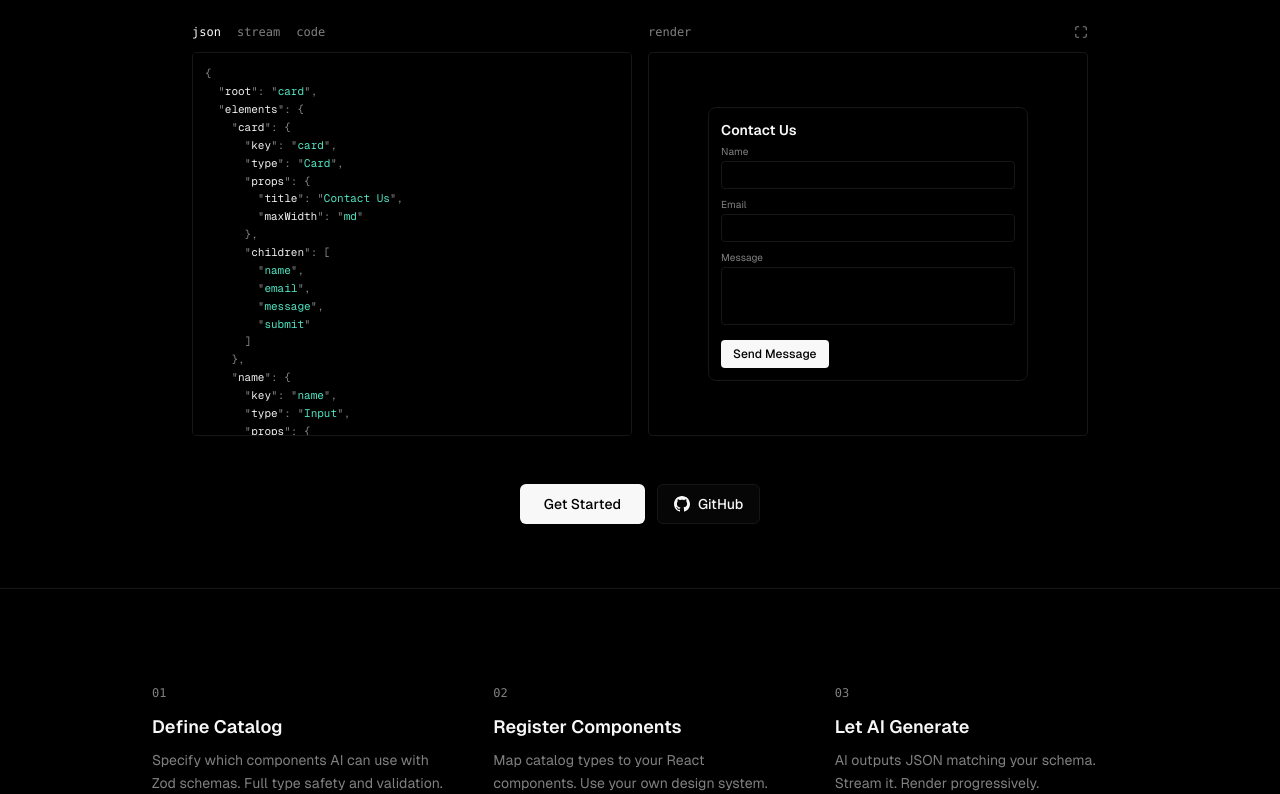
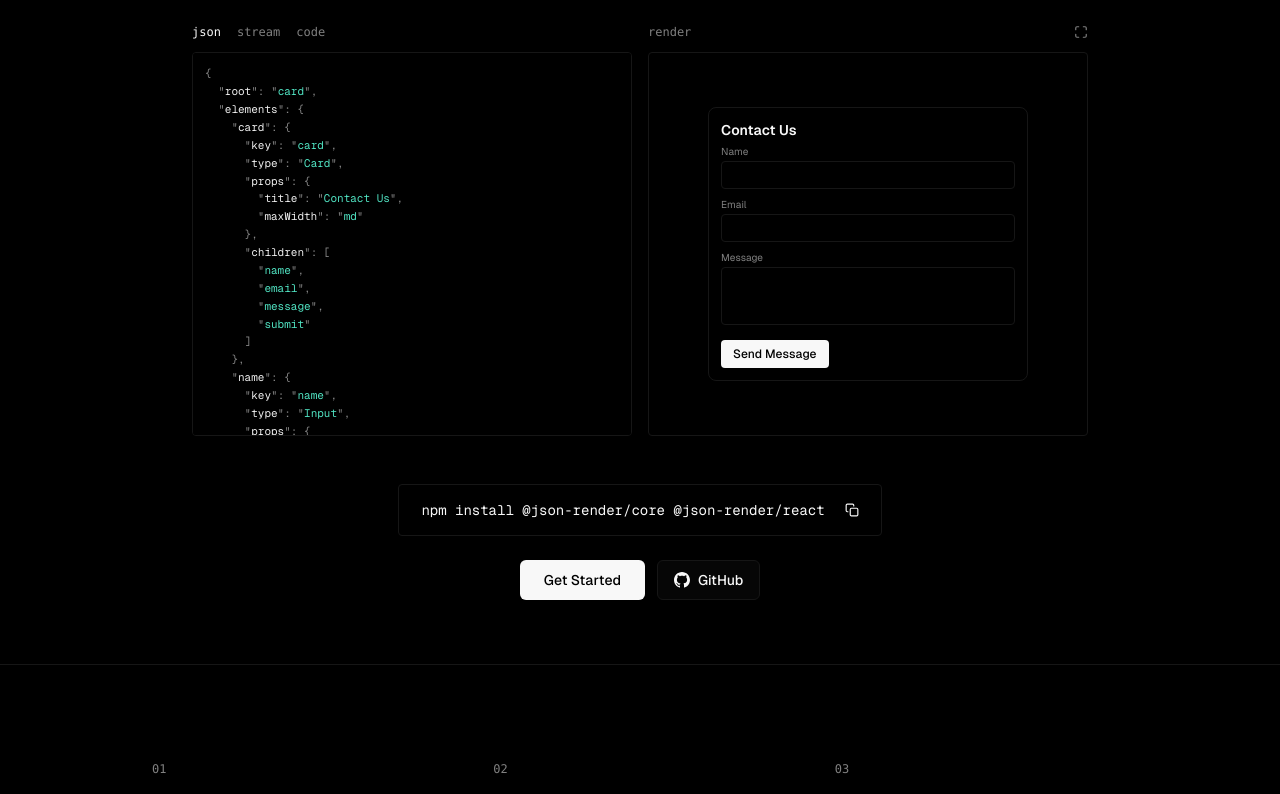
Before and after one commit to anthonytran550-ui/Shadcn-render, a Next.js app in the folder apps/web/: page / in a window 1280 px wide. Shown: the part 408-1202 px from the top of the page. Built offline with nearby package versions, Linux system fonts and the light colour scheme.

Commit message:
fix hero

```diff
--- a/apps/web/app/docs/page.tsx
+++ b/apps/web/app/docs/page.tsx
@@ -1,6 +1,3 @@
-import Link from "next/link";
-import { Button } from "@/components/ui/button";
-
 export const metadata = {
   title: "Introduction | json-render",
 };
@@ -44,21 +41,12 @@ export default function DocsPage() {
       </div>
 
       <h2 className="text-xl font-semibold mt-12 mb-4">How it works</h2>
-      <ol className="list-decimal list-inside space-y-2 text-sm text-muted-foreground mb-8">
+      <ol className="list-decimal list-inside space-y-2 text-sm text-muted-foreground">
         <li>You define the catalog — what components exist, what props they take</li>
         <li>AI generates JSON — constrained to your catalog</li>
         <li>You render it — with your own components</li>
         <li>Actions are safe — AI declares intent, you implement it</li>
       </ol>
-
-      <div className="flex gap-3 mt-12">
-        <Button size="sm" asChild>
-          <Link href="/docs/installation">Get Started</Link>
-        </Button>
-        <Button size="sm" variant="outline" asChild>
-          <Link href="/docs/quick-start">Quick Start</Link>
-        </Button>
-      </div>
     </article>
   );
 }
--- a/apps/web/app/page.tsx
+++ b/apps/web/app/page.tsx
@@ -18,7 +18,12 @@ export default function Home() {
 
         <Demo />
 
-        <div className="flex gap-3 justify-center mt-12">
+        <div className="flex items-center justify-center gap-2 border border-border rounded px-4 py-3 mt-12 mx-auto w-fit">
+          <code className="text-sm bg-transparent">npm install @json-render/core @json-render/react</code>
+          <CopyButton text="npm install @json-render/core @json-render/react" />
+        </div>
+
+        <div className="flex gap-3 justify-center mt-6">
           <Button size="lg" asChild>
             <Link href="/docs">Get Started</Link>
           </Button>
```
